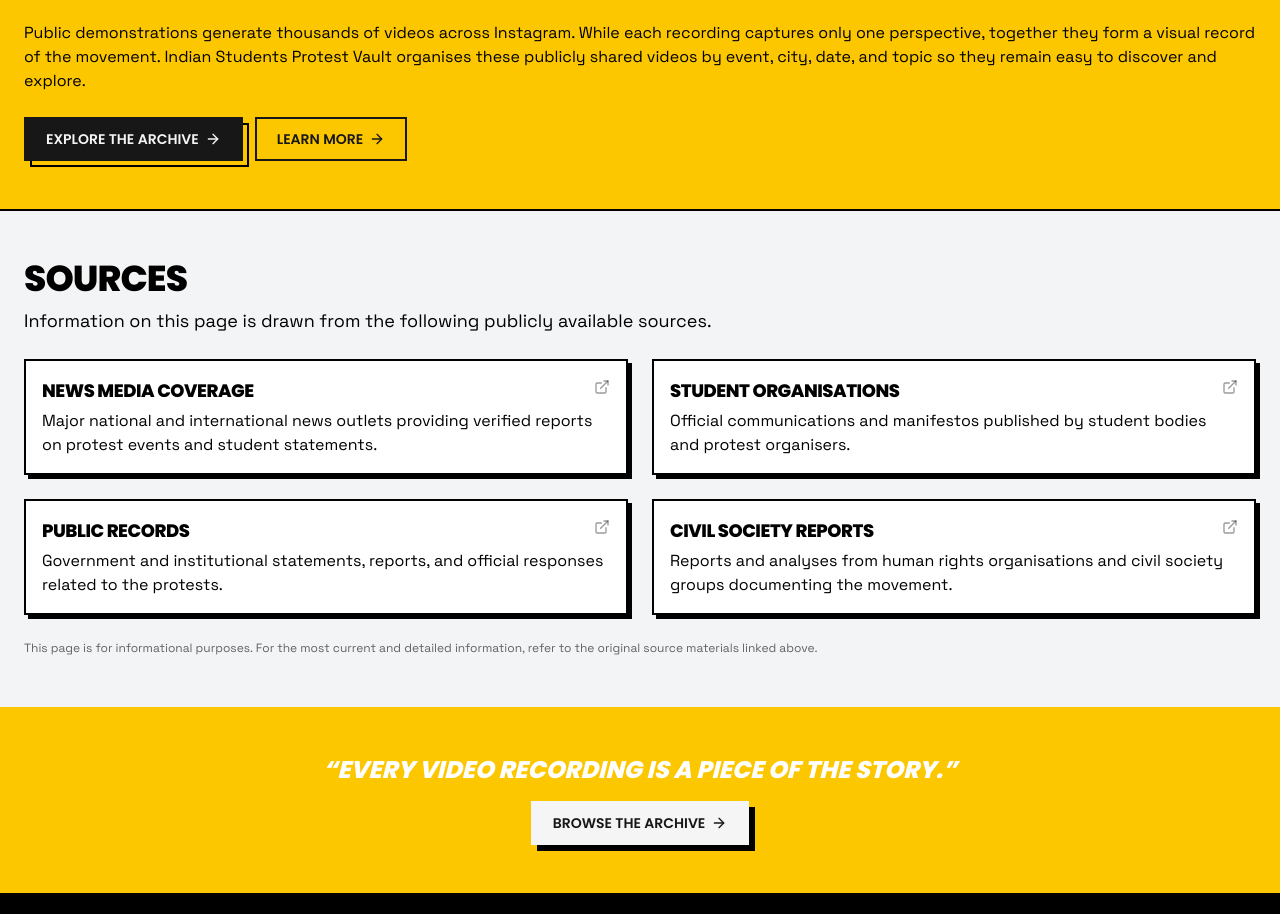
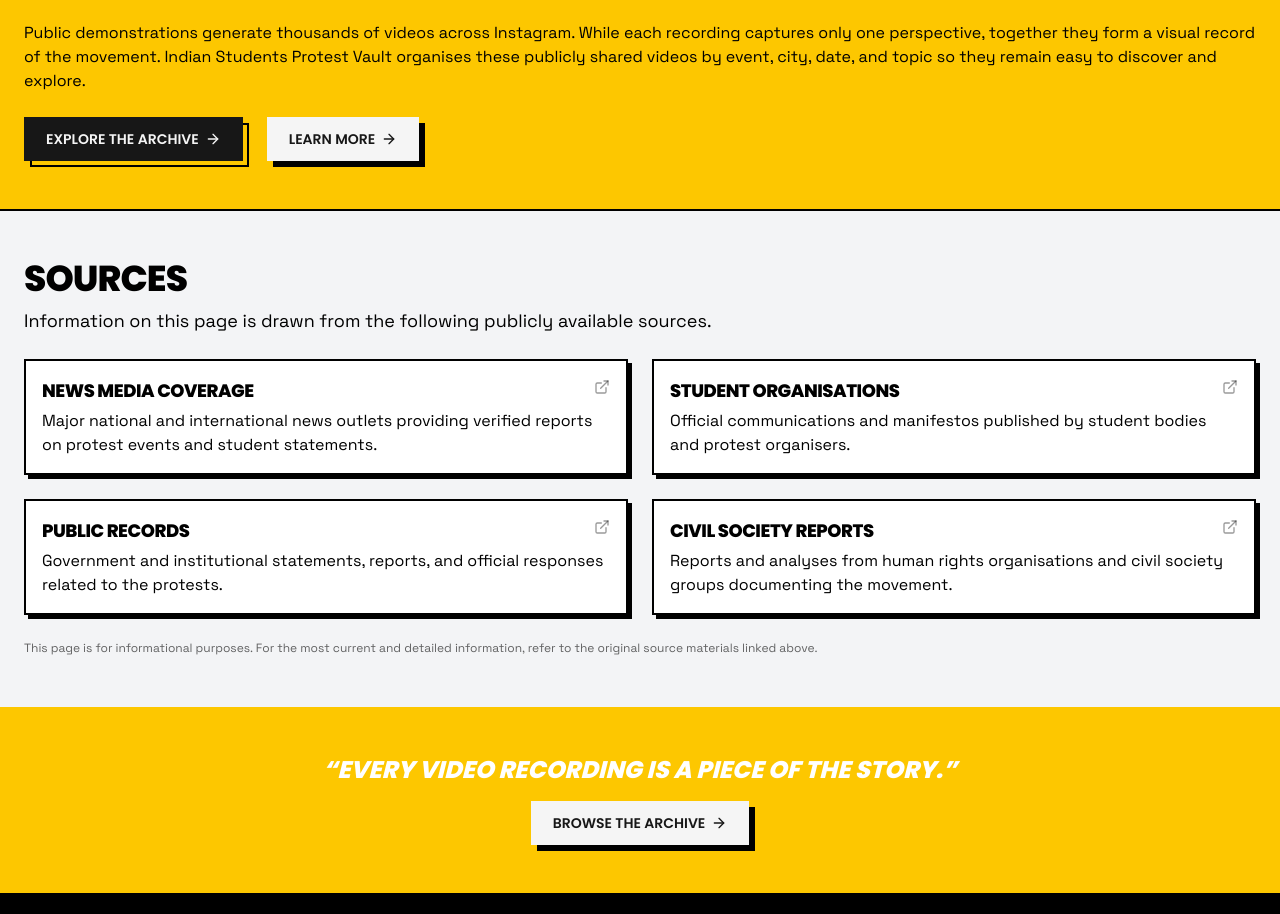
Before and after one commit to vijayhardaha/ispv, a Next.js app in the folder apps/frontend/: page /why-students-are-protesting in a window 1280 px wide. Shown: the part 1925-2839 px from the top of the page. Built offline with nearby package versions, Linux system fonts and the light colour scheme; no server answers.

Commit message:
refactor: update archive purpose section
- Update why this archive exists content
- Ensure proper messaging and formatting
- Maintain section structure

```diff
--- a/apps/frontend/src/app/why-students-are-protesting/sections/WhyThisArchiveExistsSection.tsx
+++ b/apps/frontend/src/app/why-students-are-protesting/sections/WhyThisArchiveExistsSection.tsx
@@ -25,14 +25,14 @@ export function WhyThisArchiveExistsSection(): JSX.Element {
           perspective, together they form a visual record of the movement. Indian Students Protest Vault organises these
           publicly shared videos by event, city, date, and topic so they remain easy to discover and explore.
         </p>
-        <div className="mt-6 flex flex-wrap gap-3">
+        <div className="mt-6 flex flex-wrap gap-6">
           <Link href="/videos">
             <Button variant="default" shadow>
               Explore the Archive <ArrowRight className="size-4" />
             </Button>
           </Link>
           <Link href="/about">
-            <Button variant="default-outline">
+            <Button variant="light" shadow>
               Learn More <ArrowRight className="size-4" />
             </Button>
           </Link>
```
